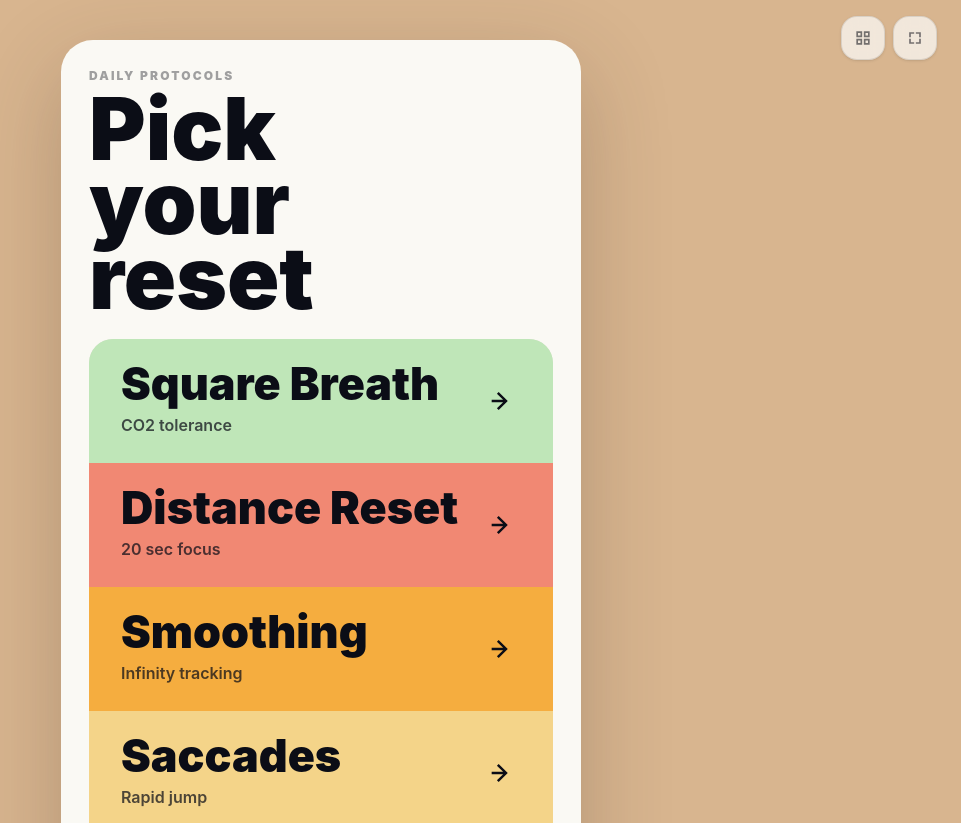
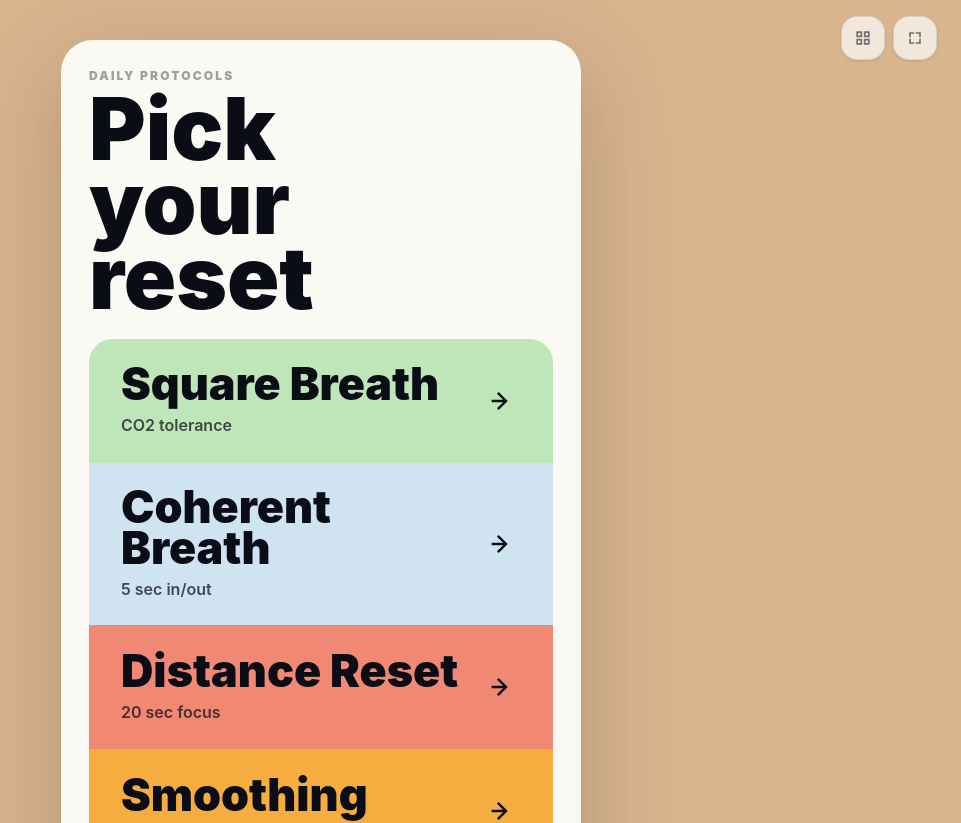
Before and after one commit to olekszij/breathing-app, a React (Vite) app: page / in a window 1280 px wide. Shown: the top 823 px of the page, without its empty margins (319-1280 px from the left). Built offline with nearby package versions, Linux system fonts and the light colour scheme.

Commit message:
add Coherent Breath

```diff
--- a/dev-dist/sw.js
+++ b/dev-dist/sw.js
@@ -81,7 +81,7 @@ define(['./workbox-7e5eb42b'], (function (workbox) { 'use strict';
     "revision": "3ca0b8505b4bec776b69afdba2768812"
   }, {
     "url": "index.html",
-    "revision": "0.rsplb3634k4"
+    "revision": "0.4m90kpkeb1o"
   }], {});
   workbox.cleanupOutdatedCaches();
   workbox.registerRoute(new workbox.NavigationRoute(workbox.createHandlerBoundToURL("index.html"), {
--- a/src/App.tsx
+++ b/src/App.tsx
@@ -2,6 +2,7 @@ import { useEffect, useRef, useState, type CSSProperties, type ReactNode } from
 import { GiLips, GiNoseSide } from 'react-icons/gi'
 
 type AppView = 'MENU' | 'BREATHING' | 'EYE_GYM'
+type BreathingMode = 'BREATHING' | 'COHERENT'
 type EyeGymMode = 'DISTANCE' | 'PURSUIT' | 'SACCADES' | 'BLINK'
 
 type BeforeInstallPromptEvent = Event & {
@@ -40,8 +41,14 @@ type ExerciseBase = {
 }
 
 type BreathingExercise = ExerciseBase & {
-  id: 'BREATHING'
+  id: BreathingMode
   type: 'BREATHING'
+  cycleMs: number
+  phases: Phase[]
+  previewTitle: string
+  previewHint: string
+  previewStyle: string
+  tag: string
 }
 
 type EyeExercise = ExerciseBase & {
@@ -51,7 +58,16 @@ type EyeExercise = ExerciseBase & {
 
 type Exercise = BreathingExercise | EyeExercise
 
-const PHASES: Phase[] = [
+const HOME_CARD_STYLES = [
+  'bg-[#bfe6b8]',
+  'bg-[#cfe3f1]',
+  'bg-[#f18873]',
+  'bg-[#f5ad3f]',
+  'bg-[#f4d489]',
+  'bg-[#e6e1da]',
+]
+
+const SQUARE_PHASES: Phase[] = [
   {
     name: 'Inhale',
     hint: 'Inhale through nose',
@@ -92,6 +108,23 @@ const PHASES: Phase[] = [
   },
 ]
 
+const COHERENT_PHASES: Phase[] = [
+  {
+    name: 'Inhale',
+    hint: 'Five seconds in',
+    color: 'var(--color-inhale)',
+    dotClass: 'bg-inhale',
+    icon: <GiNoseSide className="h-24 w-24" aria-hidden="true" />,
+  },
+  {
+    name: 'Exhale',
+    hint: 'Five seconds out',
+    color: 'var(--color-exhale)',
+    dotClass: 'bg-exhale',
+    icon: <GiLips className="h-24 w-24" aria-hidden="true" />,
+  },
+]
+
 const EXERCISES: Exercise[] = [
   {
     id: 'BREATHING',
@@ -101,7 +134,36 @@ const EXERCISES: Exercise[] = [
     desc: 'A quiet 4-4-4-4 breathing loop for settling the nervous system.',
     color: 'text-primary',
     soft: 'bg-primary/10',
+    durationSeconds: 120,
+    cycleMs: 16000,
+    phases: SQUARE_PHASES,
+    previewTitle: 'calm loop',
+    previewHint: 'Inhale nose, pause, exhale mouth, pause.',
+    previewStyle: HOME_CARD_STYLES[0],
+    tag: 'Nervous system',
     icon: <div className="h-7 w-7 rounded-lg border-2 border-current" aria-hidden="true" />,
+  },
+  {
+    id: 'COHERENT',
+    type: 'BREATHING',
+    title: 'Coherent Breath',
+    subtitle: '5 sec in/out',
+    desc: 'A soft 5-second inhale and 5-second exhale rhythm.',
+    color: 'text-primary',
+    soft: 'bg-primary/10',
+    durationSeconds: 180,
+    cycleMs: 10000,
+    phases: COHERENT_PHASES,
+    previewTitle: 'soft wave',
+    previewHint: 'Breathe evenly without holds.',
+    previewStyle: HOME_CARD_STYLES[1],
+    tag: 'Calm rhythm',
+    icon: (
+      <svg viewBox="0 0 24 24" className="h-7 w-7 fill-none stroke-current" strokeWidth="2.2" strokeLinecap="round" strokeLinejoin="round" aria-hidden="true">
+        <path d="M3 12c2.3-4 4.7-4 7 0s4.7 4 7 0 3.3-4 4-4" />
+        <path d="M3 17c2.3-4 4.7-4 7 0s4.7 4 7 0 3.3-4 4-4" opacity="0.45" />
+      </svg>
+    ),
   },
   {
     id: 'DISTANCE',
@@ -159,20 +221,13 @@ const EXERCISES: Exercise[] = [
     soft: 'bg-primary/10',
     durationSeconds: 60,
     icon: (
-      <svg viewBox="0 0 24 24" className="h-7 w-7 fill-current" aria-hidden="true">
-        <path d="M12 5.5c4.2 0 7.4 2.1 9.2 6-.7 1.4-1.7 2.6-3 3.5l-1.4-1.4c.7-.5 1.3-1.2 1.8-2.1-1.5-2.6-3.8-4-6.6-4s-5.1 1.4-6.6 4c1.5 2.6 3.8 4 6.6 4 .7 0 1.4-.1 2-.3l1.6 1.6c-1.1.5-2.3.7-3.6.7-4.2 0-7.4-2.1-9.2-6 1.8-3.9 5-6 9.2-6z" />
-        <path d="m4.3 3 16.7 16.7-1.4 1.4L2.9 4.4 4.3 3z" />
+      <svg viewBox="0 0 24 24" className="h-7 w-7 fill-none stroke-current" strokeWidth="2" strokeLinecap="round" strokeLinejoin="round" aria-hidden="true">
+        <path d="M3 8.5C5.1 5.8 8.1 4.4 12 4.4s6.9 1.4 9 4.1c-2.1 2.7-5.1 4.1-9 4.1S5.1 11.2 3 8.5z" />
+        <circle cx="12" cy="8.5" r="2.1" className="fill-current stroke-none" />
+        <path d="M5 18.2c2 1.2 4.3 1.8 7 1.8s5-.6 7-1.8" />
       </svg>
     ),
   },
-]
-
-const HOME_CARD_STYLES = [
-  'bg-[#bfe6b8]',
-  'bg-[#f18873]',
-  'bg-[#f5ad3f]',
-  'bg-[#f4d489]',
-  'bg-[#e6e1da]',
 ]
 
 const formatTime = (seconds: number) => (
@@ -210,8 +265,10 @@ function App() {
   const [showGrid, setShowGrid] = useState(getStoredGridPreference)
   const [isImmersive, setIsImmersive] = useState(false)
   const [isNativeFullscreen, setIsNativeFullscreen] = useState(false)
+  const [blinkClosed, setBlinkClosed] = useState(false)
   const [speed, setSpeed] = useState(1)
   const [sessionTime, setSessionTime] = useState(120)
+  const [breathingMode, setBreathingMode] = useState<BreathingMode>('BREATHING')
   const [eyeGymMode, setEyeGymMode] = useState<EyeGymMode>('DISTANCE')
 
   const currentPhaseIndexRef = useRef(0)
@@ -225,13 +282,18 @@ function App() {
   const speedRef = useRef(speed)
   const saccadeTimerRef = useRef(0)
   const saccadeTargetRef = useRef({ x: 0, y: 0 })
+  const blinkClosedRef = useRef(false)
 
-  const currentPhase = PHASES[currentPhaseIndex] || PHASES[0]
+  const currentBreathingExercise = EXERCISES.find((exercise): exercise is BreathingExercise => (
+    exercise.type === 'BREATHING' && exercise.id === breathingMode
+  )) ?? EXERCISES[0] as BreathingExercise
+  const breathingPhases = currentBreathingExercise.phases
+  const currentPhase = breathingPhases[currentPhaseIndex] || breathingPhases[0]
   const currentExercise = EXERCISES.find((exercise) => exercise.id === eyeGymMode)
   const currentExerciseIndex = Math.max(0, EXERCISES.findIndex((exercise) => exercise.id === eyeGymMode))
   const currentExerciseStyle = HOME_CARD_STYLES[currentExerciseIndex % HOME_CARD_STYLES.length]
-  const breathingPreviewStyle = HOME_CARD_STYLES[0]
-  const currentSessionDuration = activeView === 'BREATHING' ? 120 : (currentExercise?.durationSeconds ?? 60)
+  const breathingPreviewStyle = currentBreathingExercise.previewStyle
+  const currentSessionDuration = activeView === 'BREATHING' ? currentBreathingExercise.durationSeconds ?? 120 : (currentExercise?.durationSeconds ?? 60)
   const showSpeedControl = eyeGymMode === 'PURSUIT' || eyeGymMode === 'SACCADES'
   const useFullScreenEyeField = eyeGymMode === 'PURSUIT' || eyeGymMode === 'SACCADES'
   const activeEyePrompt = eyeGymMode === 'DISTANCE'
@@ -348,8 +410,8 @@ function App() {
       elapsedRef.current += delta * speedRef.current
 
       if (activeView === 'BREATHING') {
-        const duration = 16000
-        const phaseDuration = duration / PHASES.length
+        const duration = currentBreathingExercise.cycleMs
+        const phaseDuration = duration / breathingPhases.length
         const time = elapsedRef.current % duration
         const phaseIdx = Math.floor(time / phaseDuration)
 
@@ -365,8 +427,15 @@ function App() {
         if (path && dot && width > 0 && height > 0) {
           const phaseElapsed = time % phaseDuration
           const easedPhaseProgress = smootherStep(phaseElapsed / phaseDuration)
+
+          if (breathingMode === 'COHERENT') {
+            const progress = phaseIdx === 0 ? easedPhaseProgress : 1 - easedPhaseProgress
+
+            dot.style.opacity = '1'
+            dot.style.transform = `scaleX(${Math.max(0.025, progress)})`
+          } else {
             const pathLength = path.getTotalLength()
-          const pathPosition = ((phaseIdx + easedPhaseProgress) / PHASES.length) * pathLength
+            const pathPosition = ((phaseIdx + easedPhaseProgress) / breathingPhases.length) * pathLength
             const point = path.getPointAtLength(pathPosition)
             const x = (point.x / 100) * width
             const y = (point.y / 100) * height
@@ -381,6 +450,7 @@ function App() {
             dot.style.transform = `translate3d(${smoothed.x}px, ${smoothed.y}px, 0) translate3d(-50%, -50%, 0)`
           }
         }
+      }
 
       if (activeView === 'EYE_GYM' && dotRef.current) {
         const t = elapsedRef.current / 1000
@@ -391,11 +461,16 @@ function App() {
         const centerY = areaHeight / 2
 
         if (eyeGymMode === 'BLINK') {
-          const cycle = (t * 0.45) % 1
-          const scaleY = cycle < 0.18 ? 0.18 : 1
-          const opacity = cycle < 0.18 ? 0.45 : 1
-          dotRef.current.style.opacity = `${opacity}`
-          dotRef.current.style.transform = `translate3d(${centerX}px, ${centerY}px, 0) translate3d(-50%, -50%, 0) scaleY(${scaleY})`
+          const cycle = (t * 0.42) % 1
+          const isClosed = cycle > 0.68 && cycle < 0.88
+
+          if (blinkClosedRef.current !== isClosed) {
+            blinkClosedRef.current = isClosed
+            setBlinkClosed(isClosed)
+          }
+
+          dotRef.current.style.opacity = '1'
+          dotRef.current.style.transform = `translate3d(${centerX}px, ${centerY}px, 0) translate3d(-50%, -50%, 0)`
         }
 
         if (eyeGymMode === 'PURSUIT') {
@@ -434,7 +509,7 @@ function App() {
 
     frameId = requestAnimationFrame(tick)
     return () => cancelAnimationFrame(frameId)
-  }, [isActive, activeView, eyeGymMode])
+  }, [isActive, activeView, eyeGymMode, breathingMode, currentBreathingExercise.cycleMs, breathingPhases])
 
   const resetMotion = () => {
     elapsedRef.current = 0
@@ -442,11 +517,15 @@ function App() {
     currentPhaseIndexRef.current = 0
     saccadeTimerRef.current = 0
     saccadeTargetRef.current = { x: 0, y: 0 }
+    blinkClosedRef.current = false
     breathPointRef.current = null
     setCurrentPhaseIndex(0)
+    setBlinkClosed(false)
 
     if (dotRef.current) {
-      dotRef.current.style.transform = 'translate3d(50%, 50%, 0) translate3d(-50%, -50%, 0) scale(1)'
+      dotRef.current.style.transform = activeView === 'BREATHING' && breathingMode === 'COHERENT'
+        ? 'scaleX(0.025)'
+        : 'translate3d(50%, 50%, 0) translate3d(-50%, -50%, 0) scale(1)'
       dotRef.current.style.opacity = '1'
     }
   }
@@ -477,6 +556,7 @@ function App() {
     setSpeed(1)
 
     if (exercise.type === 'BREATHING') {
+      setBreathingMode(exercise.id)
       setSessionTime(exercise.durationSeconds ?? 120)
       setActiveView('BREATHING')
       return
@@ -636,9 +716,9 @@ function App() {
             {!isActive ? (
               <div className="w-full overflow-hidden rounded-[2rem] bg-[#faf9f4] p-5 text-[#0b0d16] shadow-[0_28px_90px_hsl(24_30%_18%/0.24)] sm:p-6">
                 <div className="mb-5 space-y-2">
-                  <p className="text-xs font-black uppercase tracking-[0.18em] text-[#0b0d16]/38">Nervous system</p>
+                  <p className="text-xs font-black uppercase tracking-[0.18em] text-[#0b0d16]/38">{currentBreathingExercise.tag}</p>
                   <h1 className="max-w-full break-words text-[clamp(2.75rem,11vw,5rem)] font-black leading-[0.86] tracking-normal text-[#0b0d16]">
-                    Square Breath
+                    {currentBreathingExercise.title}
                   </h1>
                 </div>
 
@@ -658,6 +738,11 @@ function App() {
                   </svg>
 
                   <div className="pointer-events-none absolute inset-0 flex flex-col justify-between p-7 sm:p-8">
+                    {breathingMode === 'COHERENT' ? (
+                      <div className="grid h-24 w-24 place-items-center rounded-full bg-[#0b0d16]/10 text-[#0b0d16] [&_svg]:h-16 [&_svg]:w-16 sm:h-28 sm:w-28 sm:[&_svg]:h-20 sm:[&_svg]:w-20">
+                        {currentBreathingExercise.icon}
+                      </div>
+                    ) : (
                       <div className="flex items-start justify-between gap-4">
                         <div className="grid h-20 w-20 place-items-center rounded-full bg-[#0b0d16]/10 text-[#0b0d16] sm:h-24 sm:w-24">
                           <GiNoseSide className="h-14 w-14 sm:h-16 sm:w-16" aria-hidden="true" />
@@ -666,13 +751,14 @@ function App() {
                           <GiLips className="h-12 w-12 sm:h-14 sm:w-14" aria-hidden="true" />
                         </div>
                       </div>
+                    )}
 
                     <div className="max-w-[14rem]">
                       <p className="max-w-full break-words text-[clamp(2.2rem,9vw,4.1rem)] font-black leading-[0.88] tracking-normal">
-                        calm loop
+                        {currentBreathingExercise.previewTitle}
                       </p>
                       <p className="mt-3 text-sm font-semibold leading-5 text-[#0b0d16]/68">
-                        Inhale nose, pause, exhale mouth, pause.
+                        {currentBreathingExercise.previewHint}
                       </p>
                     </div>
                   </div>
@@ -687,7 +773,7 @@ function App() {
                   </button>
 
                   <div className="flex items-center justify-center gap-3">
-                    {PHASES.map((phase, index) => (
+                    {breathingPhases.map((phase, index) => (
                       <span
                         key={`${phase.name}-${phase.hint}`}
                         className={`h-2 rounded-full bg-[#0b0d16]/20 ${index === 0 ? 'w-8' : 'w-2'}`}
@@ -729,14 +815,27 @@ function App() {
                       <p className="text-sm font-bold text-[#0b0d16]/58">
                         {currentPhase.hint}
                       </p>
+                      {breathingMode === 'COHERENT' && (
+                        <div className="mx-auto mt-7 w-[min(72vw,520px)] max-w-full">
+                          <div className="h-3 overflow-hidden rounded-full bg-[#0b0d16]/10 sm:h-4">
+                            <div
+                              ref={dotRef}
+                              className="h-full w-full origin-left rounded-full bg-current will-change-transform transition-[background-color,color] duration-300"
+                              style={{ color: currentPhase.color, transform: 'scaleX(0.025)' }}
+                            />
+                          </div>
+                        </div>
+                      )}
                     </div>
                   </div>
 
+                  {breathingMode !== 'COHERENT' && (
                     <div
                       ref={dotRef}
                       className={`absolute left-0 top-0 h-4 w-4 rounded-full ${currentPhase.dotClass} will-change-transform transition-[background-color] duration-300 sm:h-5 sm:w-5`}
                       style={{ transform: 'translate3d(-50%, -50%, 0)' }}
                     />
+                  )}
                 </div>
 
                 <div className="flex w-full max-w-sm flex-col items-center gap-4">
@@ -745,7 +844,7 @@ function App() {
                   </div>
 
                   <div className="flex items-center justify-center gap-3">
-                    {PHASES.map((phase, index) => (
+                    {breathingPhases.map((phase, index) => (
                       <span
                         key={`${phase.name}-${phase.hint}`}
                         className={`h-2 rounded-full transition-[background-color,width,opacity] duration-500 ${currentPhaseIndex === index ? 'w-9 opacity-100' : 'w-2 bg-[#0b0d16]/16 opacity-70'}`}
@@ -868,10 +967,32 @@ function App() {
                     </div>
                   )}
 
-                  {eyeGymMode !== 'DISTANCE' && (
+                  {eyeGymMode === 'BLINK' && (
                     <div
                       ref={dotRef}
-                      className={`absolute left-0 top-0 z-20 bg-[#0b0d16] shadow-[0_0_0_9px_hsl(230_14%_8%/0.10)] will-change-transform ${eyeGymMode === 'BLINK' ? 'h-10 w-28 rounded-full' : 'h-8 w-8 rounded-full'}`}
+                      className="absolute left-0 top-0 z-20 h-28 w-28 text-[#0b0d16] will-change-transform sm:h-32 sm:w-32"
+                      style={{ transform: 'translate3d(-50%, -50%, 0)' }}
+                    >
+                      {blinkClosed ? (
+                        <svg viewBox="0 0 120 120" className="h-full w-full fill-none stroke-current transition-opacity duration-150" strokeWidth="8" strokeLinecap="round" strokeLinejoin="round" aria-hidden="true">
+                          <path d="M18 66c13 12 27 18 42 18s29-6 42-18" />
+                          <path d="M34 82l-8 10" />
+                          <path d="M60 88v12" />
+                          <path d="M86 82l8 10" />
+                        </svg>
+                      ) : (
+                        <svg viewBox="0 0 120 120" className="h-full w-full fill-none stroke-current transition-opacity duration-150" strokeWidth="7" strokeLinecap="round" strokeLinejoin="round" aria-hidden="true">
+                          <path d="M14 60c11-19 27-28 46-28s35 9 46 28c-11 19-27 28-46 28S25 79 14 60z" />
+                          <circle cx="60" cy="60" r="13" className="fill-current stroke-none" />
+                        </svg>
+                      )}
+                    </div>
+                  )}
+
+                  {eyeGymMode !== 'DISTANCE' && eyeGymMode !== 'BLINK' && (
+                    <div
+                      ref={dotRef}
+                      className="absolute left-0 top-0 z-20 h-8 w-8 rounded-full bg-[#0b0d16] shadow-[0_0_0_9px_hsl(230_14%_8%/0.10)] will-change-transform"
                       style={{ transform: 'translate3d(-50%, -50%, 0)' }}
                     />
                   )}
```
Lines whose indentation alone changed are shown as unchanged.
